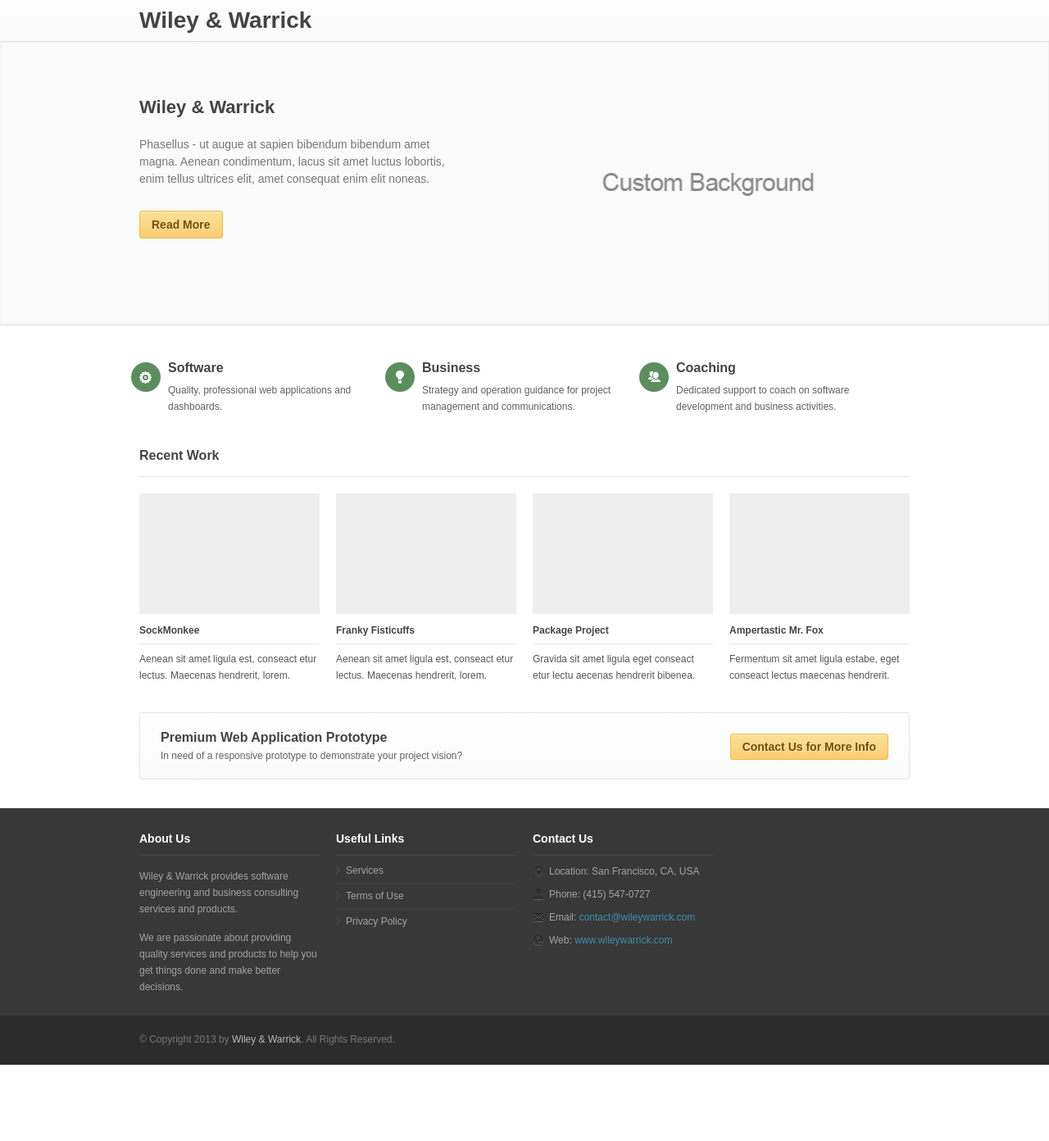
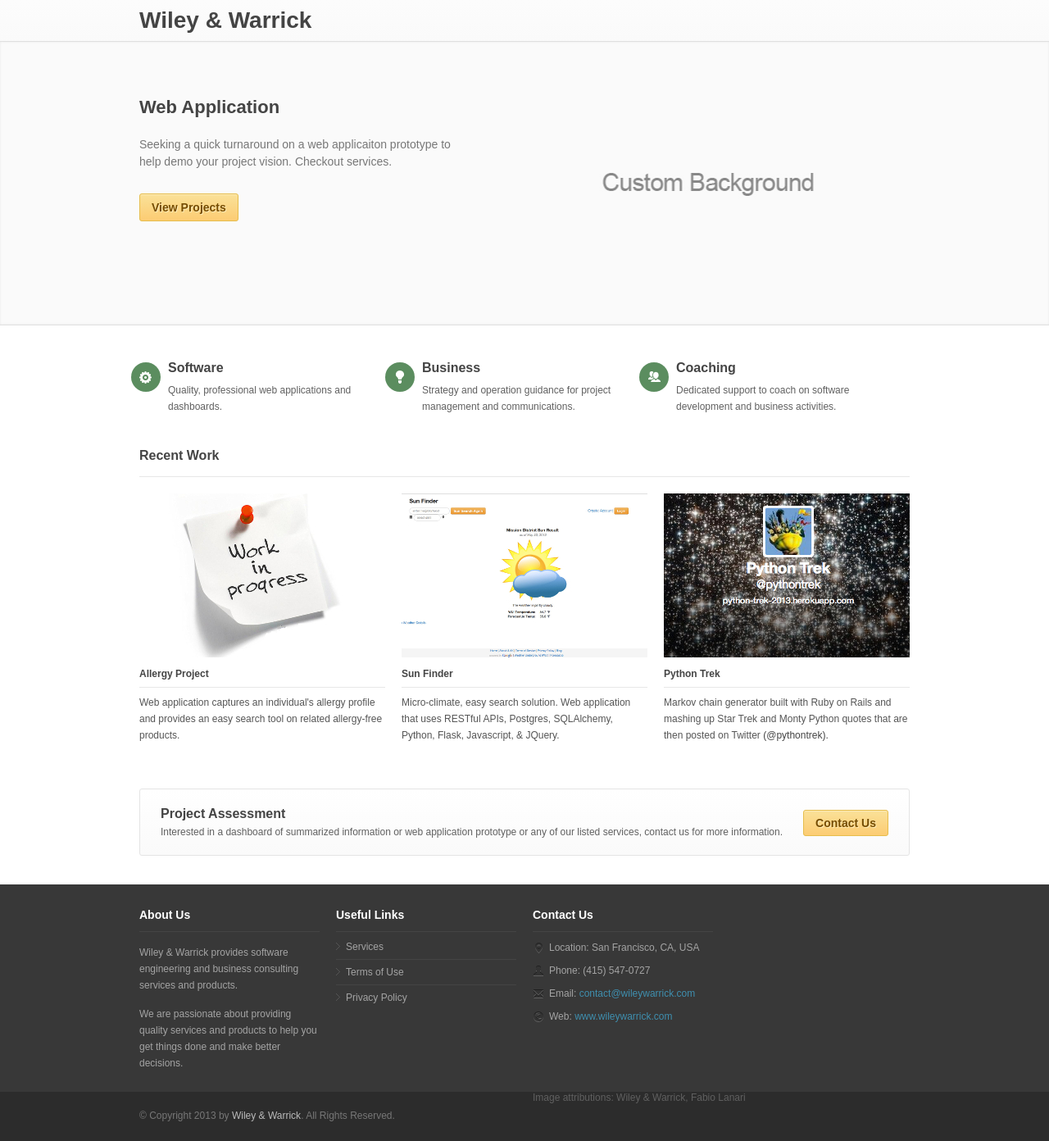
Before and after one commit to nyghtowl/Wiley, a Flask app: page / in a window 1280 px wide. Shown: the part 80-1472 px from the top of the page at 82% size. Before the commit the page ends 1379 px from the top, so only its background shows below. Run offline with Flask 2, Linux system fonts and the light colour scheme; some libraries are stand-ins or nearby versions.

Commit message:
Reworked index content on slider. Pulled out recent projects into partial for refernece on index and about. Moved testimonials up on about but should consider moving to services. Also added security image. Created testimonial partial.

```diff
--- a/app/templates/call_action_partial.html
+++ b/app/templates/call_action_partial.html
@@ -3,10 +3,10 @@
 	<div class="sixteen columns">
 		<div class="info-box">
 			<div class="info-content">
-				<h4>Premium Web Application Prototype</h4>
-				<p>In need of a responsive prototype to demonstrate your project vision?</p>
+				<h4>Project Assessment</h4>
+				<p>Interested in a dashboard of summarized information or web application prototype or any of our listed services, contact us for more information.</p>
 			</div>
-			<a href="#" class="button medium yellow" style="float: right;">Contact Us for More Info</a>
+			<a href="{{ url_for('contact')}}" class="button medium yellow" style="float: right;">Contact Us</a>
 			<div class="clearfix"></div>
 		</div>
 	</div>
--- a/app/templates/index.html
+++ b/app/templates/index.html
@@ -15,9 +15,9 @@
 					<div class="sixteen columns">
 						<img src="./static/images/slider_img_02.png" alt="" style="float: right;" />
 						<div class="slider_description">
-							<h2>Wiley &amp; Warrick</h2>
-							<p>Phasellus - ut augue at sapien bibendum bibendum amet magna. Aenean condimentum, lacus sit amet luctus lobortis, enim tellus ultrices elit, amet consequat enim elit noneas.</p>
-							<a href="shortcodes.html" class="button medium yellow">Read More</a>
+							<h2>Web Application</h2>
+							<p>Seeking a quick turnaround on a web applicaiton prototype to help demo your project vision. Checkout services.</p>
+							<a href="{{ url_for('portfolio_3')}}" class="button medium yellow">View Projects</a>
 						</div>
 					</div>
 				</div>
@@ -29,9 +29,9 @@
 					<div class="sixteen columns">
 						<img src="./static/images/slider_img_01.png" alt="" style="float: right;" />
 						<div class="slider_description">
-							<h2>Unique Theme for Business, <b><br/></b> Agency or Creative Portfolios</h2>
-							<p>Curabitur bibendum ultricies nisi id vestibulum. Duis ac lacus enim, et rutrum libero. In fringilla aliquet leo faucibus lobortis. Sed leo id quam ornare venenatis non a urna. </p>
-							<a href="#" class="button medium yellow">Purchase Now</a>
+							<h2>Internet Security Guidance</h2>
+							<p>Lost in the midst of all the terminology and knowing best practices to stay safe on the web. Contact us for support.</p>
+							<a href="{{ url_for('portfolio_3')}}" class="button medium yellow">Read More</a>
 						</div>
 					</div>
 				</div>
@@ -43,9 +43,9 @@
 					<div class="sixteen columns">
 						<img src="./static/images/slider_img_03.png" alt="" style="float: right;" />
 						<div class="slider_description">
-							<h2>Incredible: Responsive Theme <b><br/></b> Perfect for Showing Your Products</h2>
-							<p>Nemo enim ipsam voluptatem, quia voluptas sit, aspernatur aut odit aut fugit, sed quia consequuntur magni dolores eos, qui ratione voluptatem sequi nesciunt, neque dolor.</p>
-							<a href="single_project.html" class="button medium yellow">View Project</a>
+							<h2>Business Intelligence<b><br/></b> Dashboard Development</h2>
+							<p>Need an easy, online report to pull and summarize multi-data sources, ask for more information.</p>
+							<a href="{{ url_for('contact')}}" class="button medium yellow">Contact Us</a>
 						</div>
 					</div>
 				</div>
@@ -74,41 +74,7 @@
 		<h4 class="headline">Recent Work</h4>
 	</div>
 
-		<!-- 1/4 Column -->
-		<div class="four columns">
-				<div class="item-img"><a href="./static/images/portfolio_images/portfolio_3_01_large.jpg" rel="imagebox" title="SockMonkee"><img src="./static/images/portfolio_images/portfolio_3_01.jpg" alt=""/><div class="overlay zoom"></div></a></div>
-				<div class="portfolio-item-meta">
-					<h5><a href="single_project.html">SockMonkee</a></h5>
-					<p>Aenean sit amet ligula est, conseact etur lectus. Maecenas hendrerit, lorem.</p>
-				</div>
-		</div>
-
-		<!-- 1/4 Column -->
-		<div class="four columns">
-				<div class="item-img"><a href="single_project.html"><img src="./static/images/portfolio_images/portfolio_3_06.jpg" alt=""/><div class="overlay zoom"></div></a></div>
-				<div class="portfolio-item-meta">
-					<h5><a href="single_project.html">Franky Fisticuffs</a></h5>
-					<p>Aenean sit amet ligula est, conseact etur lectus. Maecenas hendrerit, lorem.</p>
-				</div>
-		</div>
-
-		<!-- 1/4 Column -->
-		<div class="four columns">
-				<div class="item-img"><a href="single_project.html"><img src="./static/images/portfolio_images/portfolio_3_04.jpg" alt=""/><div class="overlay zoom"></div></a></div>
-				<div class="portfolio-item-meta">
-					<h5><a href="single_project.html">Package Project</a></h5>
-					<p>Gravida sit amet ligula eget conseact etur lectu aecenas hendrerit bibenea.</p>
-				</div>
-		</div>
-
-		<!-- 1/4 Column -->
-		<div class="four columns">
-			<div class="item-img"><a href="./static/images/portfolio_img_04_large.jpg" rel="imagebox" title="Ampertastic Mr. Fox"><img src="./static/images/portfolio_img_04.jpg" alt=""/><div class="overlay zoom"></div></a></div>
-			<div class="portfolio-item-meta">
-				<h5><a href="single_project.html">Ampertastic Mr. Fox</a></h5>
-				<p>Fermentum sit amet ligula estabe, eget conseact lectus maecenas hendrerit.</p>
-			</div>
-		</div>
+	{% include 'recent_project_partial.html' %}
 
 	<div class="clearfix"></div>
 
--- a/app/templates/layout.html
+++ b/app/templates/layout.html
@@ -86,7 +86,7 @@
 <div id="page-title">
 	<!-- 960 Container Start -->
 	<div class="container">
-		<div class="four columns">
+		<div class="sixteen columns">
 			<h1>Wiley & Warrick</h1>
 		</div>
 	</div>
@@ -187,14 +187,13 @@
 		</div>
 
 		<div class="eight columns">
-			<ul class="social-links">
+			<div>Image attributions: Wiley & Warrick, Fabio Lanari</div>
 <!-- 				<li class="facebook"><a href="#">Facebook</a></li>
 				<li class="digg"><a href="#">Digg</a></li>
 				<li class="vimeo"><a href="#">Vimeo</a></li>
 				<li class="youtube"><a href="#">YouTube</a></li>
 				<li class="skype"><a href="#">Skype</a></li> -->
 <!-- 				<li class="twitter"><a href="#">Twitter</a></li> -->
-			</ul>
 		</div>
 
 	</div>
--- a/app/templates/portfolio_3.html
+++ b/app/templates/portfolio_3.html
@@ -41,7 +41,7 @@
 
 			<!-- 1/3 Column -->
 			<div class="one-third column portfolio-item software-projects">
-					<div class="item-img"><a href="http://http://www.sunfinder.io"><img src="./static/images/portfolio_images/sf_results_simple.jpg" alt=""/><div class="overlay zoom"></div></a></div>
+					<div class="item-img"><a href="http://www.sunfinder.io"><img src="./static/images/portfolio_images/sf_results_simple.jpg" alt=""/><div class="overlay zoom"></div></a></div>
 					<div class="portfolio-item-meta">
 						<h5><a href="http:http://www.sunfinder.io">Sun Finder</a></h5>
 						<p>Micro-climate, easy search solution. Web application that uses RESTful APIs, Postgres, SQLAlchemy, Python, Flask, Javascript, & JQuery.</p>
@@ -97,10 +97,10 @@
 
 			<!-- 1/3 Column -->
 			<div class="one-third column portfolio-item coaching-projects">
-					<div class="item-img"><a href="http://nyghtowl.io/2013/06/20/what-to-do-when-you-are-hacked/"><img src="./static/images/portfolio_images/portfolio_3_04.jpg" alt=""/><div class="overlay zoom"></div></a></div>
+					<div class="item-img"><a href="http://nyghtowl.io/2013/06/20/what-to-do-when-you-are-hacked/"><img src="./static/images/portfolio_images/https_security.jpg" alt=""/><div class="overlay zoom"></div></a></div>
 					<div class="portfolio-item-meta">
 						<h5><a href="http://nyghtowl.io/2013/06/20/what-to-do-when-you-are-hacked/">Personal Internet Security</a></h5>
-						<p>Support and guidance on how to adjust your computer and router settings to improve secure browsing.</p>
+						<p>Overhauled Internet security settings to ensure https is automatic, vpn software setup, firewalls, backup process and password managemetn solution in place.</p>
 					</div>
 			</div>
 
--- /dev/null
+++ b/app/templates/recent_project_partial.html
@@ -0,0 +1,27 @@
+			<!-- 1/ Column -->
+			<div class="one-third column portfolio-item software-projects">
+					<div class="item-img"><a href="single_project.html"><img src="./static/images/portfolio_images/logo_work_in_progress.jpg" alt=""/><div class="overlay zoom"></div></a></div>
+					<div class="portfolio-item-meta">
+						<h5><a href="single_project.html">Allergy Project</a></h5>
+						<p>Web application captures an individual's allergy profile and provides an easy search tool on related allergy-free products.</p>
+					</div>
+			</div>
+
+			<!-- 1/3 Column -->
+			<div class="one-third column portfolio-item software-projects">
+					<div class="item-img"><a href="http://www.sunfinder.io"><img src="./static/images/portfolio_images/sf_results_simple.jpg" alt=""/><div class="overlay zoom"></div></a></div>
+					<div class="portfolio-item-meta">
+						<h5><a href="http:http://www.sunfinder.io">Sun Finder</a></h5>
+						<p>Micro-climate, easy search solution. Web application that uses RESTful APIs, Postgres, SQLAlchemy, Python, Flask, Javascript, & JQuery.</p>
+					</div>
+			</div>
+
+
+			<!-- 1/3 Column -->
+			<div class="one-third column portfolio-item software-projects">
+					<div class="item-img"><a href="http://python-trek-2013.herokuapp.com/"><img src="./static/images/portfolio_images/pythontrek.jpg" alt=""/><div class="overlay zoom"></div></a></div>
+					<div class="portfolio-item-meta">
+						<h5><a href="http://python-trek-2013.herokuapp.com/">Python Trek</a></h5>
+						<p>Markov chain generator built with Ruby on Rails and mashing up Star Trek and Monty Python quotes that are then posted on Twitter <a href="http://twitter.com/pythontrek">(@pythontrek).</a></p>
+					</div>
+			</div>
```
Also changed, not shown: app/templates/about.html (+8 -67 lines), app/templates/recent_project_partial2.html (added, +27 -0 lines), app/templates/testimonials.html (added, +36 -0 lines), app/static/images/portfolio_images/https_security.jpg (added).
